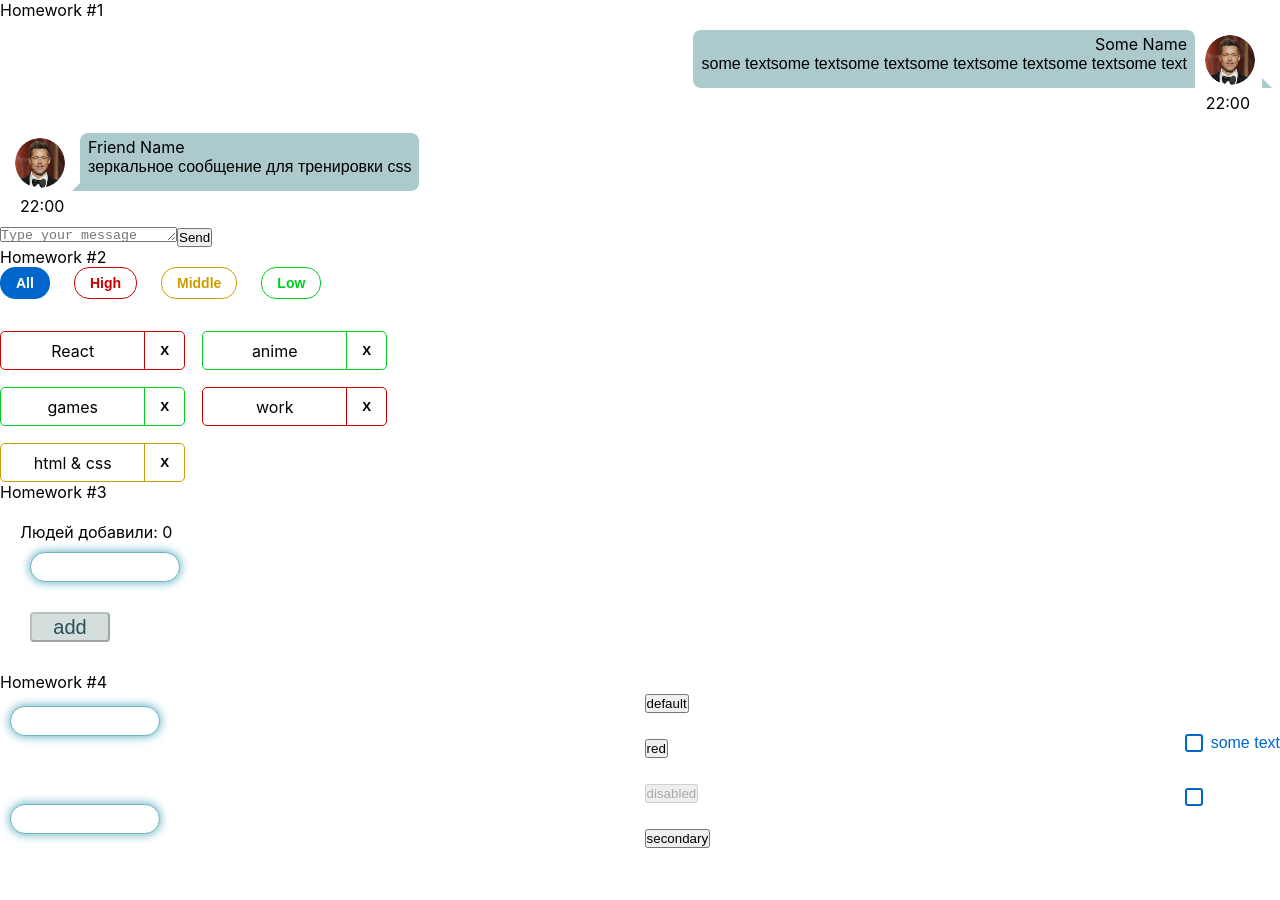
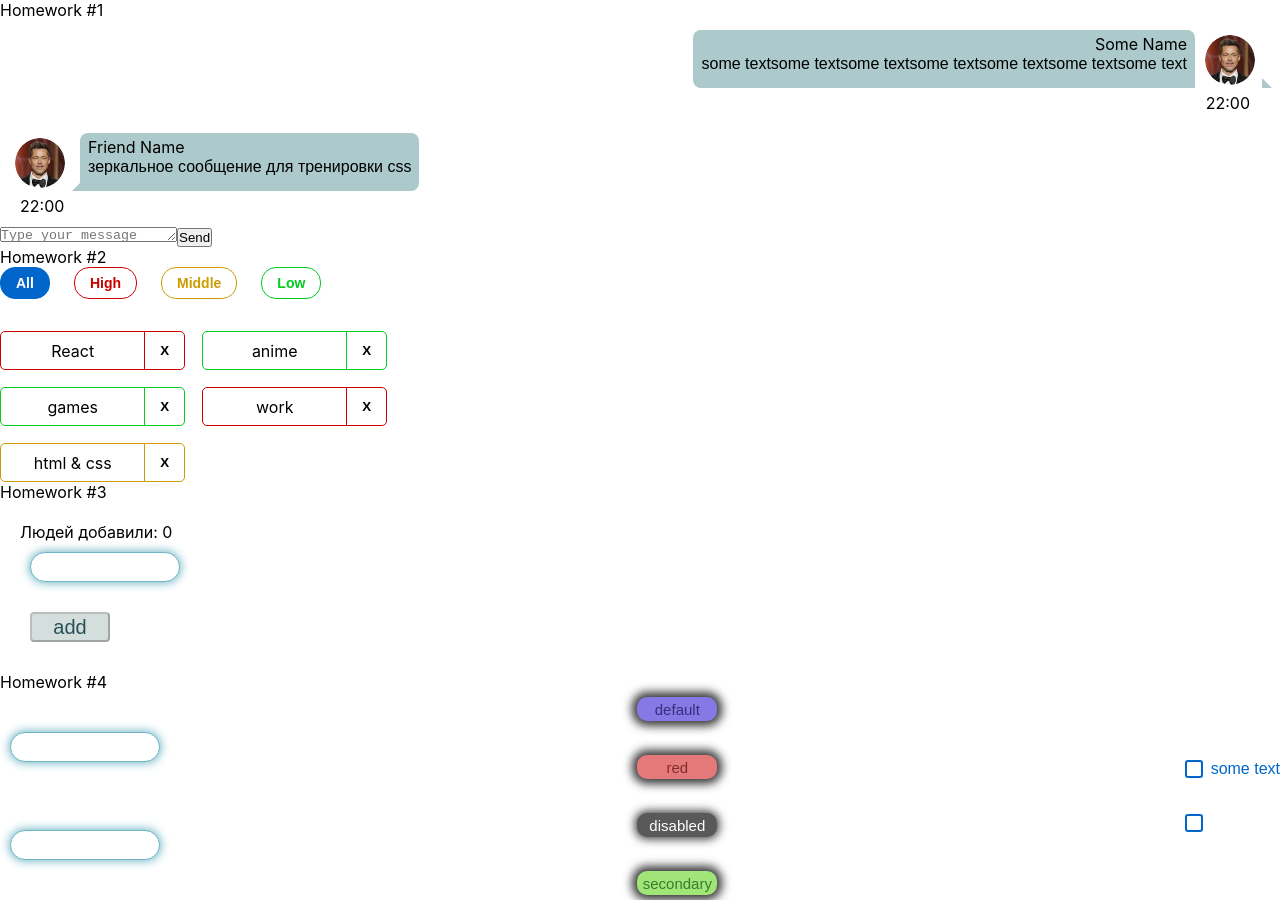
Before and after one commit to Red-K4tana/homework_2.0, a React (Create React App) app: page / in a window 1280 px wide. Before the commit the page ends 848 px from the top, so only its background shows below. Built offline with nearby package versions, Linux system fonts and the light colour scheme.

Commit message:
hw02 superButton completed

```diff
--- a/src/s2-homeworks/hw04/common/c2-SuperButton/SuperButton.module.css
+++ b/src/s2-homeworks/hw04/common/c2-SuperButton/SuperButton.module.css
@@ -1,36 +1,79 @@
 .button {
+    margin: 5px 0;
+    border: 0 solid;
+    border-radius: 10px;
+    width: 80px;
+    height: 24px;
+    font-size: 15px;
+    transition: .2s box-shadow;
 }
 
 .disabled {
+    box-shadow: 0 0 10px 2px #383838;
+    color: #000000;
+    background-color: #595959;
 }
 
 .secondary {
+    box-shadow: 0 0 10px 5px #383838;
+    color: #367c2e;
+    background-color: #a1e579;
 }
 
 .default {
+    box-shadow: 0 0 10px 5px #383838;
+    color: #382e7c;
+    background-color: #8779e5;
 }
 
 .red {
+    box-shadow: 0 0 10px 5px #383838;
+    color: #7c2e2e;
+    background-color: #e57979;
 }
 
 .default:hover {
+    box-shadow: 0 0 10px 10px #383838;
+    color: #382e7c;
+    background-color: #8779e5;
 }
 
 .red:hover {
+    box-shadow: 0 0 10px 10px #383838;
+    color: #7c2e2e;
+    background-color: #e57979;
 }
 
 .secondary:hover {
+    box-shadow: 0 0 10px 10px #383838;
+    color: #367c2e;
+    background-color: #a1e579;
 }
 
 
 .default:active {
+    box-shadow: 0 0 10px 5px #383838;
+    color: #382e7c;
+    background-color: #8779e5;
+    border: 1px solid #382e7c;
 }
 
 .secondary:active {
+    box-shadow: 0 0 10px 5px #383838;
+    color: #367c2e;
+    background-color: #a1e579;
+    border: 1px solid #367c2e;
 }
 
 .red:active {
+    box-shadow: 0 0 10px 5px #383838;
+    color: #7c2e2e;
+    background-color: #e57979;
+    border: 1px solid #7c2e2e;
 }
 
 .button:disabled {
+    box-shadow: 0 0 10px 2px #383838;
+    color: #ffffff;
+    background-color: #595959;
 }
--- a/src/s2-homeworks/hw04/common/c2-SuperButton/SuperButton.tsx
+++ b/src/s2-homeworks/hw04/common/c2-SuperButton/SuperButton.tsx
@@ -17,12 +17,18 @@ const SuperButton: React.FC<SuperButtonPropsType> = (
     ...restProps // все остальные пропсы попадут в объект restProps, там же будет children
   }
 ) => {
+  /*
       const finalClassName = s.button
-        // + (disabled
-        //         ? ...
-        //         : xType === 'red'
-        //             ? ...
+           + (disabled
+                   ? ...
+                   : xType === 'red'
+                       ? ...
           + (className ? ' ' + className : '') // задачка на смешивание классов
+  */
+
+  const finalClassName = s.button + ' ' + `${disabled ? s.disabled : ''}` +
+    ' ' +
+    `${xType ? xType && s[xType] : s.default}`
 
   return (
     <button
```
Lines whose indentation alone changed are shown as unchanged.
